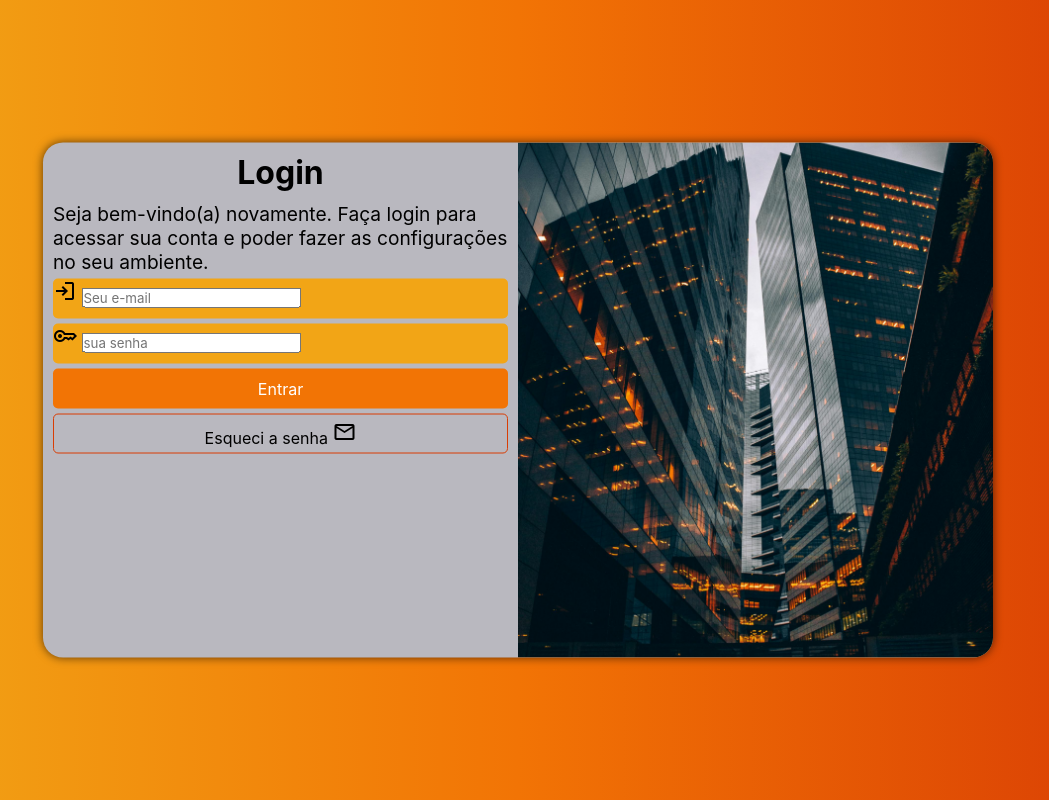
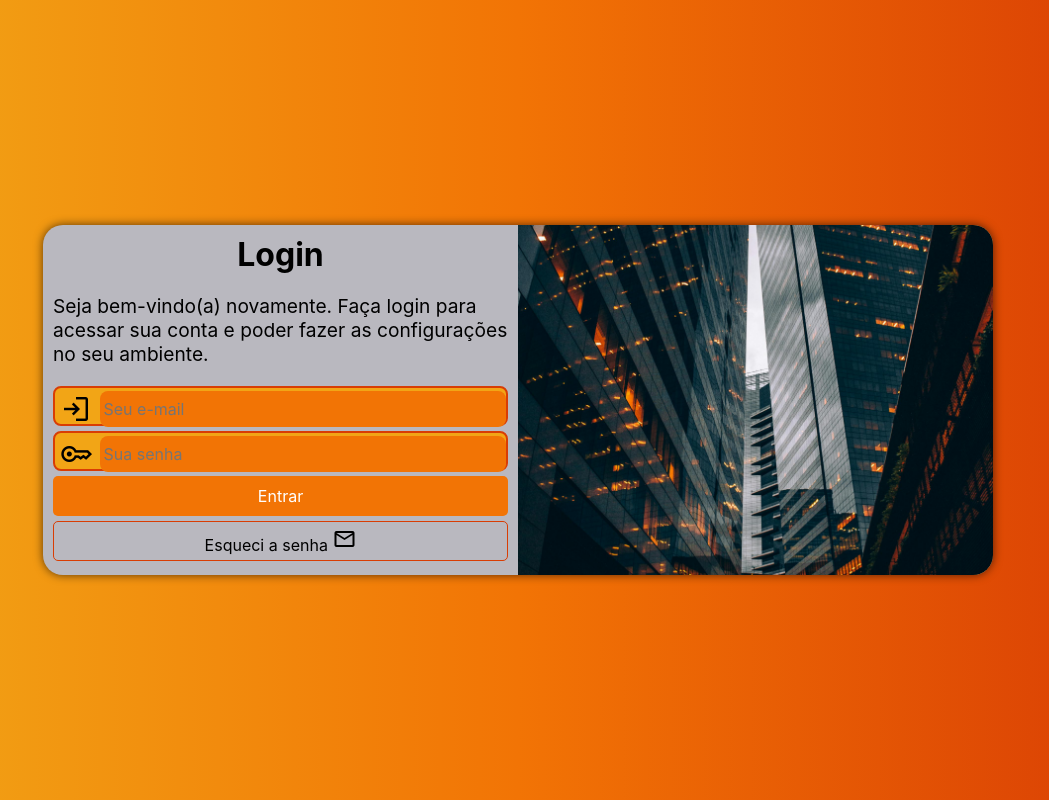
Before and after one commit to igortanoue/projeto-login, a plain HTML site: page index.html in a window 1280 px wide. Shown: the whole page, without its empty margins (122-1171 px from the left). Drawn offline with nearby package versions, Linux system fonts and the light colour scheme.

Commit message:
bug fixed

```diff
--- a/estilos/media-query.css
+++ b/estilos/media-query.css
@@ -14,7 +14,8 @@ TV: 1201 px and more
         background-image: linear-gradient(to right, var(--cor03) , var(--cor04) , var(--cor05));
     }
     section#login {
-        width: 90vw;
+        width: 80vw;
+        height: 280px;
     }
 
     section#login > div#imagem {
@@ -39,6 +40,7 @@ TV: 1201 px and more
     }
     section#login {
         width: 950px;
+        height: 350px;
     }
 
     section#login > div#imagem {
@@ -58,5 +60,6 @@ TV: 1201 px and more
 
     div#formulario > p {
         font-size: 1.2em;
+        margin: 20px 0px;
     }
 }
--- a/estilos/style.css
+++ b/estilos/style.css
@@ -44,7 +44,7 @@ section#login {
     position: absolute;
     top: 50%;
     left: 50%;
-    transform: translate(-50%, -50%);
+
     background-color: var(--cor01);
     overflow: hidden;
 
@@ -55,6 +55,7 @@ section#login {
 
     transition: width 1s, height 1s;
     transition-timing-function: ease;
+    transform: translate(-50%, -50%);
 
 }
 
@@ -84,10 +85,11 @@ div#formulario > p {
 
 form > div.campo {
     background-color: var(--cor03);
+    border: 2px solid var(--cor05);
     width: 100%;
     display: block;
     height: 40px;
-    border-radius: 5px;
+    border-radius: 8px;
     margin: 5px 0px;
 }
 
@@ -95,6 +97,30 @@ form  label {
     display: none;
 }
 
+div.campo > span {
+    color: black;
+
+    font-size: 2em;
+    width: 40px;
+    padding: 5px;
+}
+
+div.campo > input {
+    background-color: var(--cor04);
+    font-size: 1em;
+    width: calc(100% - 45px);
+    height: 100%;
+    border: 0px;
+    border-radius: 8px;
+    padding: 4px;
+
+    transform: translateY(-10px);
+}
+
+div.campo > input:focus-within {
+    background-color: var(--cor01);
+    border: none;
+}
 form > input[type=submit] {
     display: block;
     font-size: 1em;
--- a/index.html
+++ b/index.html
@@ -26,13 +26,15 @@
                         <input type="email" name="login" id="ilogin" placeholder="Seu e-mail" autocomplete="email" required maxlength="30">
                         <label for="ilogin">Login</label>
                     </div>
+
                     <div class="campo">
                         <span class="material-symbols-outlined">
                             key
                             </span>
-                        <input type="password" name="senha" id="isenha" placeholder="sua senha" autocomplete="current-password" required minlenght="8" maxlength="20">
+                        <input type="password" name="senha" id="isenha" placeholder="Sua senha" autocomplete="current-password" required minlenght="8" maxlength="20">
                         <label for="isenha">Senha</label>
                     </div>
+
                     <input type="submit" value="Entrar">
                     <a href="esqueci.html" class="botao">
                         Esqueci a senha <span class="material-symbols-outlined">
```
